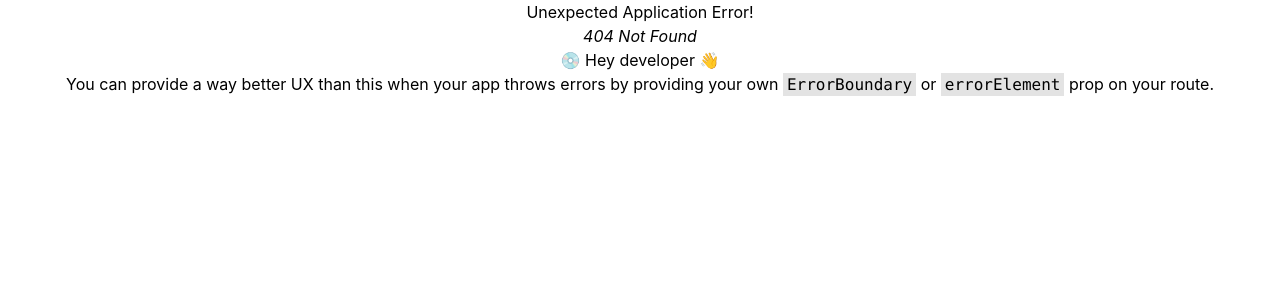
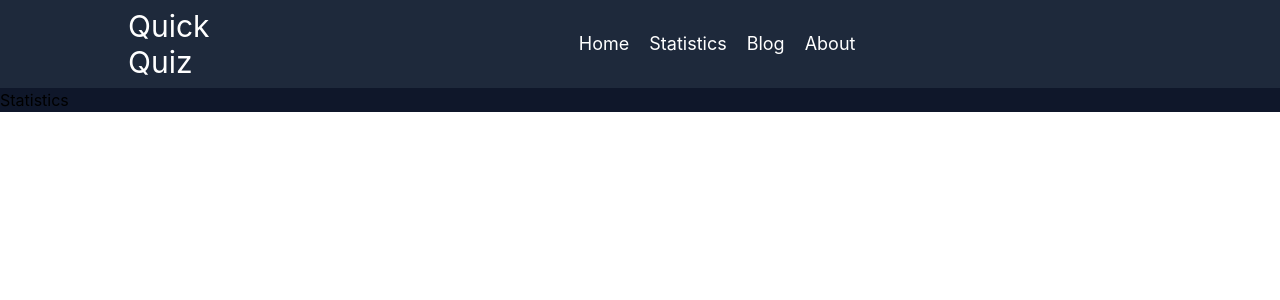
Before and after one commit to MMamunurRashid/Quick-Quiz, a React (Create React App) app: page /statistics in a window 1280 px wide. Before the commit this address had no page. Shown: the top 300 px of the page. Built offline with nearby package versions, Linux system fonts and the light colour scheme.

Commit message:
data load for quizzes

```diff
--- a/src/App.js
+++ b/src/App.js
@@ -3,6 +3,8 @@ import "./App.css";
 import { createBrowserRouter, RouterProvider } from "react-router-dom";
 import Main from "./LayOut/Main";
 import Home from "./Components/Home/Home";
+import Statistics from "./Components/Statistics/Statistics";
+import Blog from "./Components/Blog/Blog";
 
 function App() {
   const router = createBrowserRouter([
@@ -12,18 +14,26 @@ function App() {
       children: [
         {
           path: "/",
-          loader: () => fetch(""),
+          loader: () => fetch("https://openapi.programming-hero.com/api/quiz"),
           element: <Home></Home>,
         },
         {
           path: "/home",
           element: <Home></Home>,
         },
+        {
+          path: "/statistics",
+          element: <Statistics></Statistics>,
+        },
+        {
+          path: "/blog",
+          element: <Blog></Blog>,
+        },
       ],
     },
   ]);
   return (
-    <div className="App">
+    <div className=" bg-slate-900">
       <RouterProvider router={router}></RouterProvider>
     </div>
   );
--- /dev/null
+++ b/src/Components/Blog/Blog.js
@@ -0,0 +1,7 @@
+import React from "react";
+
+const Blog = () => {
+  return <div>Blog</div>;
+};
+
+export default Blog;
--- /dev/null
+++ b/src/Components/Header/Header.js
@@ -0,0 +1,7 @@
+import React from "react";
+
+const Header = () => {
+  return <div>Header</div>;
+};
+
+export default Header;
--- a/src/Components/Home/Home.js
+++ b/src/Components/Home/Home.js
@@ -1,7 +1,21 @@
 import React from "react";
+import { useLoaderData } from "react-router-dom";
+import Header from "../Header/Header";
+import Quizzes from "../Quizzes/Quizzes";
 
 const Home = () => {
-  return <div>Its is Home</div>;
+  const quizzesData = useLoaderData();
+  const quizzes = quizzesData.data;
+  return (
+    <div>
+      <Header></Header>
+      <div className="grid md:grid-cols-3 w-4/5 m-auto ">
+        {quizzes.map((quiz) => (
+          <Quizzes key={quiz.id} quiz={quiz}></Quizzes>
+        ))}
+      </div>
+    </div>
+  );
 };
 
 export default Home;
--- a/src/Components/Navbar/Navbar.js
+++ b/src/Components/Navbar/Navbar.js
@@ -6,37 +6,37 @@ const Navbar = () => {
   const [menuOpen, setMenuOpen] = useState(false);
   return (
     <nav className="bg-slate-800 text-white">
-      <div className="w-4/5 m-auto">
+      <div className="md:w-4/5 m-auto">
         <div>
           <div
             onClick={() => setMenuOpen(!menuOpen)}
-            className="h-6 w-6 md:hidden"
+            className="h-6 w-6 md:hidden "
           >
             {menuOpen ? <XMarkIcon /> : <Bars3Icon />}
           </div>
         </div>
 
-        <div className="flex justify-between  bg-slate-800 text-white">
+        <div className="flex justify-between items-center py-2 bg-slate-800 text-white">
           <div>
-            <h1>Quick Quiz</h1>
+            <h1 className="text-3xl">Quick Quiz</h1>
           </div>
 
           <div
-            className={`bg-slate-800 w-1/2  text-white w-full md:flex justify-center absolute md:static duration-500 ease-in ${
-              menuOpen ? "top-6" : "top-[-120px]"
+            className={`bg-slate-800 w-1/2 md:text-lg text-white w-full md:flex justify-center absolute md:static duration-500 ease-in ${
+              menuOpen ? "top-10" : "top-[-120px]"
             }`}
           >
             <Link className="pl-5" to={"/home"}>
               Home
             </Link>
-            <Link className="pl-5" to={"/home"}>
-              Home
+            <Link className="pl-5" to={"/statistics"}>
+              Statistics
             </Link>
-            <Link className="pl-5" to={"/home"}>
-              Home
+            <Link className="pl-5" to={"/blog"}>
+              Blog
             </Link>
-            <Link className="pl-5" to={"/home"}>
-              Home
+            <Link className="pl-5" to={""}>
+              About
             </Link>
           </div>
         </div>
--- /dev/null
+++ b/src/Components/Quiz/Quiz.js
@@ -0,0 +1,7 @@
+import React from "react";
+
+const Quiz = () => {
+  return <div>Quiz</div>;
+};
+
+export default Quiz;
--- /dev/null
+++ b/src/Components/Quizzes/Quizzes.js
@@ -0,0 +1,18 @@
+import React from "react";
+
+const Quizzes = ({ quiz }) => {
+  console.log(quiz);
+  return (
+    <div className="m-10 bg-slate-400">
+      <img className="w-1/5" src={quiz.logo} alt="" />
+
+      <h1 className="text-2xl">{quiz.name}</h1>
+      <h2>No of Quiz : {quiz.total}</h2>
+      <button className=" mt-5 mb-2 border-0 bg-indigo-600 hover:bg-indigo-300 active:bg-red-500 text-white font-semibold rounded-xl px-12 py-1">
+        Start Quiz
+      </button>
+    </div>
+  );
+};
+
+export default Quizzes;
--- /dev/null
+++ b/src/Components/Statistics/Statistics.js
@@ -0,0 +1,7 @@
+import React from "react";
+
+const Statistics = () => {
+  return <div>Statistics</div>;
+};
+
+export default Statistics;
```
